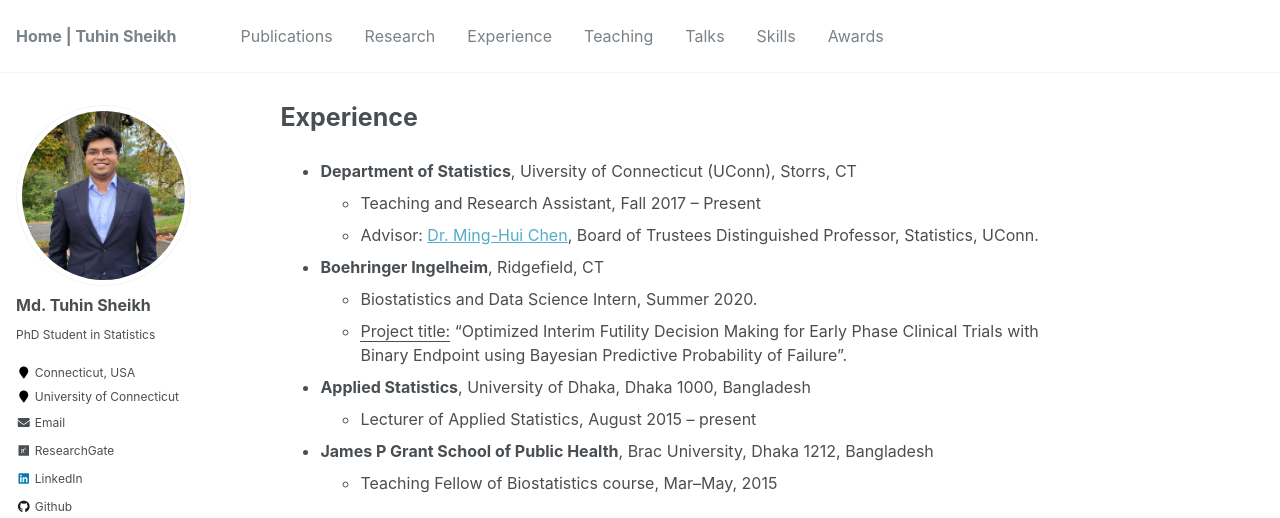
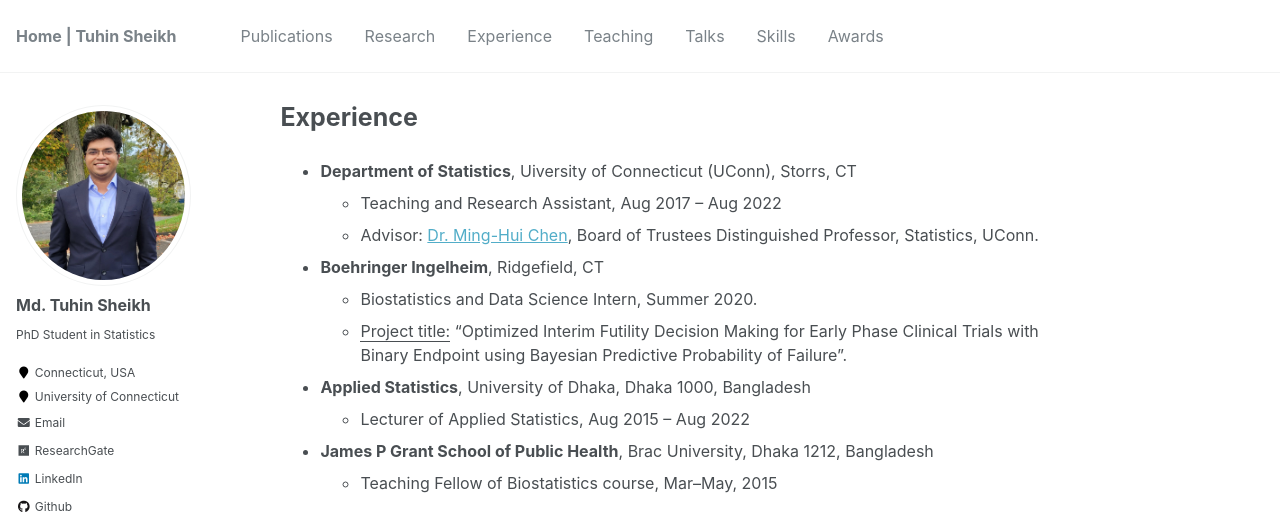
Before and after one commit to mdtuhinsheikh/mdtuhinsheikh.github.io, a Jekyll site: the page built from _pages/experience.md, in a window 1280 px wide. Shown: the top 518 px of the page. Built offline with Jekyll 4.4.1, drawn with Linux system fonts in a browser that asks for light colours.

Commit message:
Update experience.md

```diff
--- a/_pages/experience.md
+++ b/_pages/experience.md
@@ -5,12 +5,12 @@ author_profile: true
 ---
 
 * **Department of Statistics**, Uiversity of Connecticut (UConn), Storrs, CT
-  - Teaching and Research Assistant, Fall 2017 -- Present
+  - Teaching and Research Assistant, Aug 2017 -- Aug 2022
   - Advisor: [Dr. Ming-Hui Chen](http://merlot.stat.uconn.edu/~mhchen/), Board of Trustees Distinguished Professor, Statistics, UConn.
 * **Boehringer Ingelheim**, Ridgefield, CT
   - Biostatistics and Data Science Intern, Summer 2020.
   - <ins>Project title:</ins> "Optimized Interim Futility Decision Making for Early Phase Clinical Trials with Binary Endpoint using Bayesian Predictive Probability of Failure".
 * **Applied Statistics**, University of Dhaka, Dhaka 1000, Bangladesh
-  - Lecturer of Applied Statistics, August 2015 -- present
+  - Lecturer of Applied Statistics, Aug 2015 -- Aug 2022
 * **James P Grant School of Public Health**, Brac University, Dhaka 1212, Bangladesh
   - Teaching Fellow of Biostatistics course, Mar--May, 2015
```
